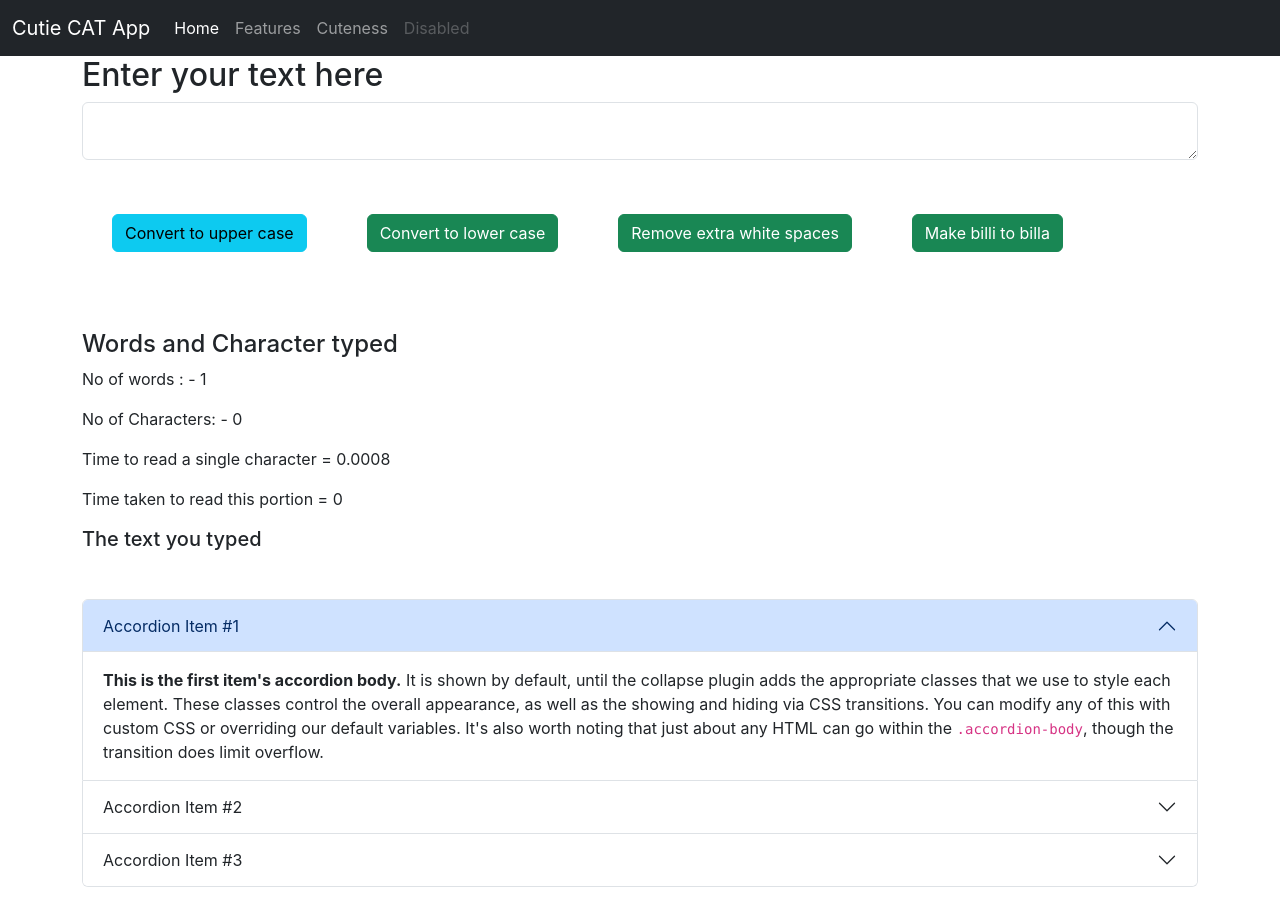
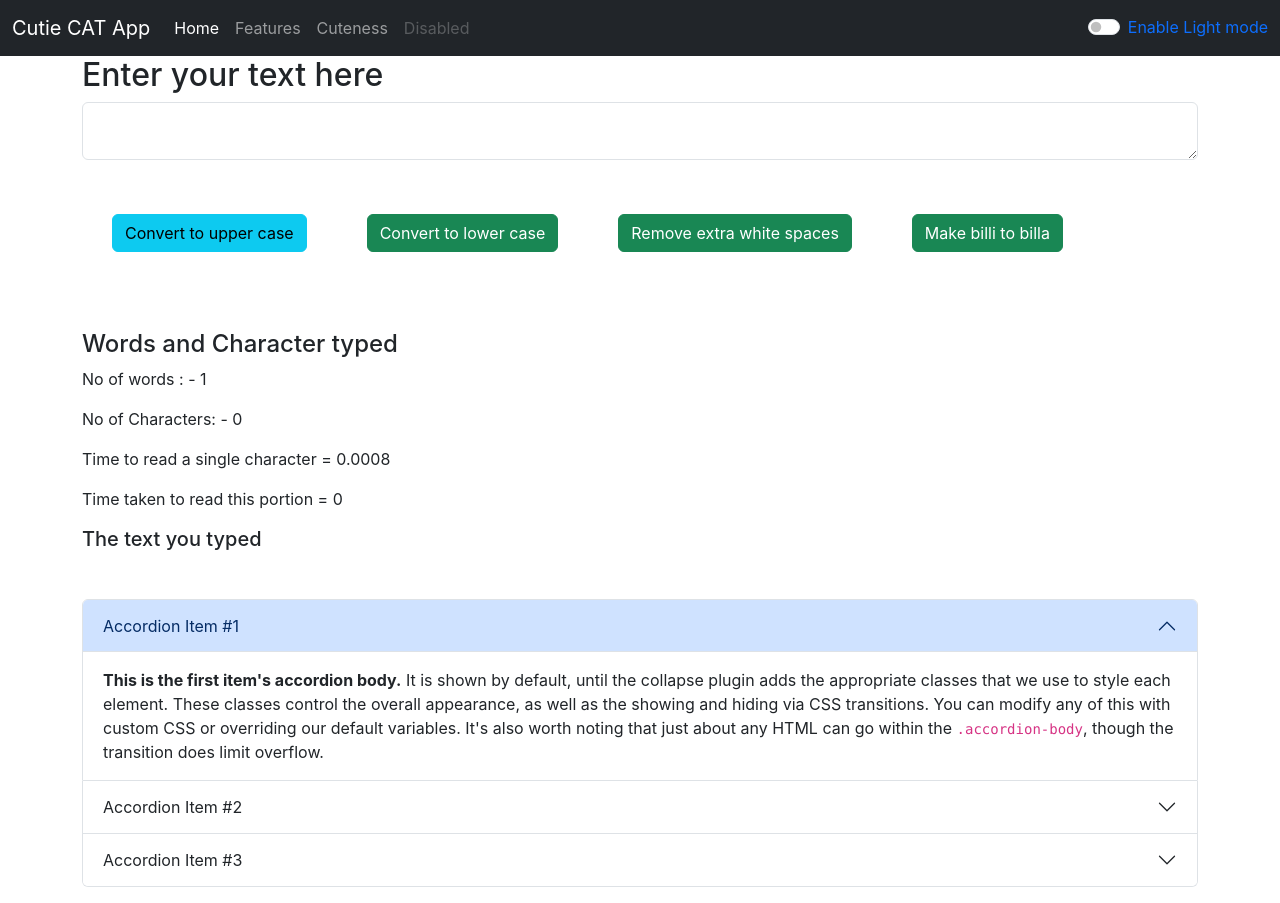
Before and after one commit to sarashyam/react_learn_cutie_cat, a React (Create React App) app: page / in a window 1280 px wide. Built offline with nearby package versions, Linux system fonts and the light colour scheme.

Commit message:
added image toggling

```diff
--- a/src/components/Navbar.js
+++ b/src/components/Navbar.js
@@ -1,11 +1,67 @@
+// import React from 'react'
+// import PropTypes from 'prop-types'
+
+
+// export default function Navbar(props) {
+//   return (
+//     // <nav className="navbar navbar-expand-lg bg-body-tertiary bg-dark">
+//     <nav className={`navbar navbar-expand-lg navbar-${props.mode} bg-${props.mode}`}>
+//       <div className="container-fluid">
+//         <a className="navbar-brand" href="/">{props.title}</a>
+//         <button className="navbar-toggler" type="button" data-bs-toggle="collapse" data-bs-target="#navbarNav" aria-controls="navbarNav" aria-expanded="false" aria-label="Toggle navigation">
+//           <span className="navbar-toggler-icon"></span>
+//         </button>
+//         <div className="collapse navbar-collapse" id="navbarNav">
+//           <ul className="navbar-nav">
+//             <li className="nav-item">
+//               <a className="nav-link active" aria-current="page" href="/">Home</a>
+//             </li>
+//             <li className="nav-item">
+//               <a className="nav-link" href="/">Features</a>
+//             </li>
+//             <li className="nav-item">
+//               <a className="nav-link" href="/">{props.about}</a>
+//             </li>
+//             <li className="nav-item">
+//               <a className="nav-link disabled" aria-disabled="true" href="/">Disabled</a>
+//             </li>
+//           </ul>
+//         </div>
+//         <div className="form-check form-switch">
+//           <input className="form-check-input" onClick={props.toggleMode} type="checkbox" role="switch" id="flexSwitchCheckDefault"/>
+//           <label className="form-check-label text-primary" htmlFor="flexSwitchCheckDefault">Default switch checkbox input</label>
+//         </div>
+//       </div>
+//     </nav>
+//   )
+// }
+
+// Navbar.defaultProps= {
+//     title : " I'm a default title"
+// };
+// Navbar.propTypes = {
+//     title: PropTypes.string.isRequired
+//   };
+
+
 import React from 'react'
 import PropTypes from 'prop-types'
 
 
+
+
 export default function Navbar(props) {
+
+  // const navbarStyle = {
+  //   backgroundImage: `url('https://img.freepik.com/free-vector/adorable-paw-print-pattern-background-perfect-kids-animal-lover-vector_1017-47508.jpg?w=740&t=st=1716438914~exp=1716439514~hmac=9c597a317a0173415c8dd5c59af2946c00b644201ab93c15c68d030f89cd88ef')`,
+  //   backgroundSize: 'cover',
+  //   backgroundPosition: 'center',
+  // };
+
   return (
-    // <nav className="navbar navbar-expand-lg bg-body-tertiary bg-dark">
-    <nav className={`navbar navbar-expand-lg navbar-${props.mode} bg-${props.mode}`}>
+    <nav className={`navbar navbar-expand-lg navbar-${props.mode} bg-${props.mode}`} >
+    {/* <nav className={`navbar navbar-expand-lg navbar-${props.mode} bg-${props.mode}`} style={navbarStyle}> */}
+      {/* <nav className={`navbar navbar-expand-lg `} style={navbarStyle}>  */}
       <div className="container-fluid">
         <a className="navbar-brand" href="/">{props.title}</a>
         <button className="navbar-toggler" type="button" data-bs-toggle="collapse" data-bs-target="#navbarNav" aria-controls="navbarNav" aria-expanded="false" aria-label="Toggle navigation">
@@ -27,14 +83,25 @@
             </li>
           </ul>
         </div>
+        <div className="form-check form-switch">
+          <input className="form-check-input" onClick={props.toggleMode} type="checkbox" role="switch" id="flexSwitchCheckDefault"/>
+          {/* <input className="form-check-input" onClick={handleToggle} type="checkbox" role="switch" id="flexSwitchCheckDefault"/> */}
+          <label className="form-check-label text-primary" htmlFor="flexSwitchCheckDefault">Enable {props.mode === 'light' ? 'Dark' : 'Light'} mode</label>
+        </div>
       </div>
     </nav>
   )
 }
 
-Navbar.defaultProps= {
-    title : " I'm a default title"
+Navbar.defaultProps = {
+  title: "I'm a default title",
+  about: "About Us",
+  mode: "light",
 };
+
 Navbar.propTypes = {
-    title: PropTypes.string.isRequired
-  };
+  title: PropTypes.string.isRequired,
+  // about: PropTypes.string.isRequired,
+  // mode: PropTypes.string.isRequired,
+  // toggleMode: PropTypes.func.isRequired,
+};
```
